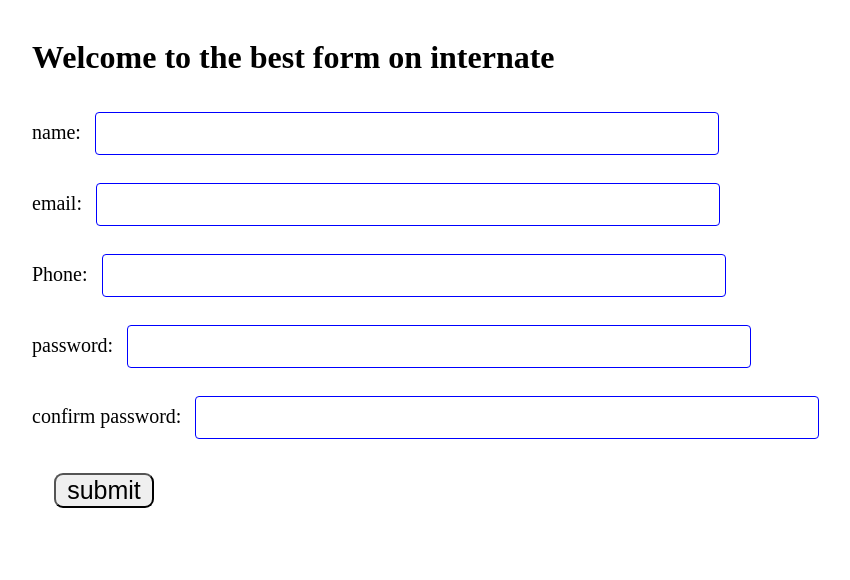
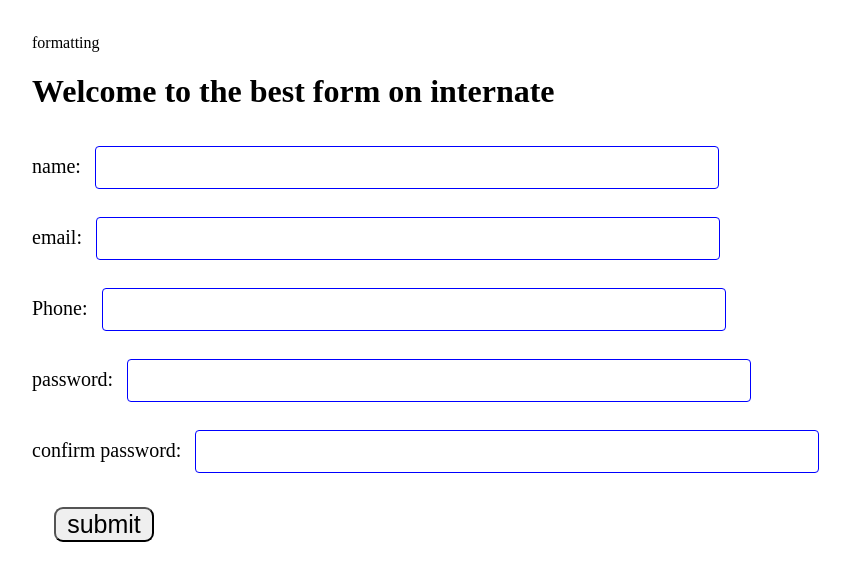
Before and after one commit to onkar5801/CodingPractice, a plain HTML site: page index.html in a window 1280 px wide. Shown: the whole page, without its empty margins (26-876 px from the left). Drawn offline with Linux system fonts and the light colour scheme.

Commit message:
paragraph added

```diff
--- a/index.html
+++ b/index.html
@@ -10,6 +10,7 @@
 </head>
 
 <body>
+    <p>formatting</p>
     <h1>Welcome to the best form on internate</h1>
     <form action="/myaction.php" name="myForm" onsubmit="return validateForm()" method="post">
 
```
